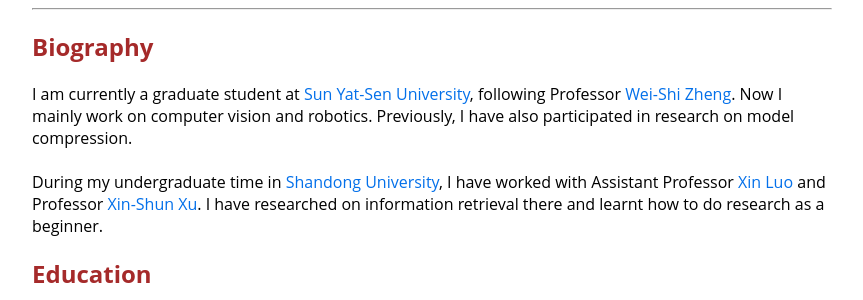
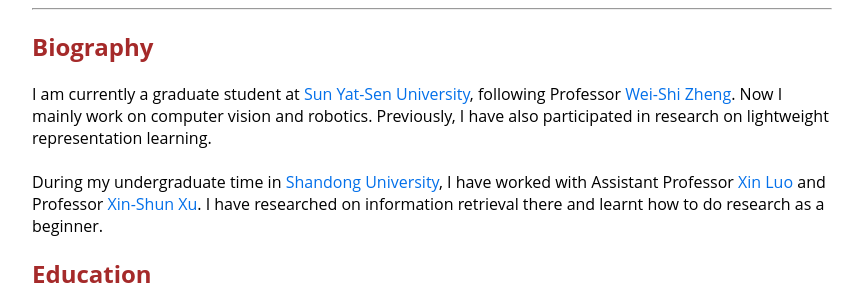
Before and after one commit to DravenALG/DravenALG.github.io, a Jekyll site: the page built from index.html, in a window 1280 px wide. Shown: the part 292-592 px from the top of the page, without its empty margins (208-1071 px from the left). Built offline with Jekyll 4.4.1, drawn with Linux system fonts in a browser that asks for light colours.

Commit message:
Update index.html

```diff
--- a/index.html
+++ b/index.html
@@ -29,7 +29,7 @@
     <h2 style="color: brown;">Biography</h2>
     <p>
         I am currently a graduate student at <a href="https://www.sysu.edu.cn/" target="_blank">Sun Yat-Sen University</a>, following Professor <a href="http://www.isee-ai.cn/~zhwshi/" target="_blank">Wei-Shi Zheng</a>.
-        Now I mainly work on computer vision and robotics. Previously, I have also participated in research on model compression.
+        Now I mainly work on computer vision and robotics. Previously, I have also participated in research on lightweight representation learning.
         <br><br>
         During my undergraduate time in <a href="https://www.sdu.edu.cn/" target="_blank">Shandong University</a>,
         I have worked with Assistant Professor <a href="https://faculty.sdu.edu.cn/luoxin/zh_CN/index.htm" target="_blank">Xin Luo</a> and
```
